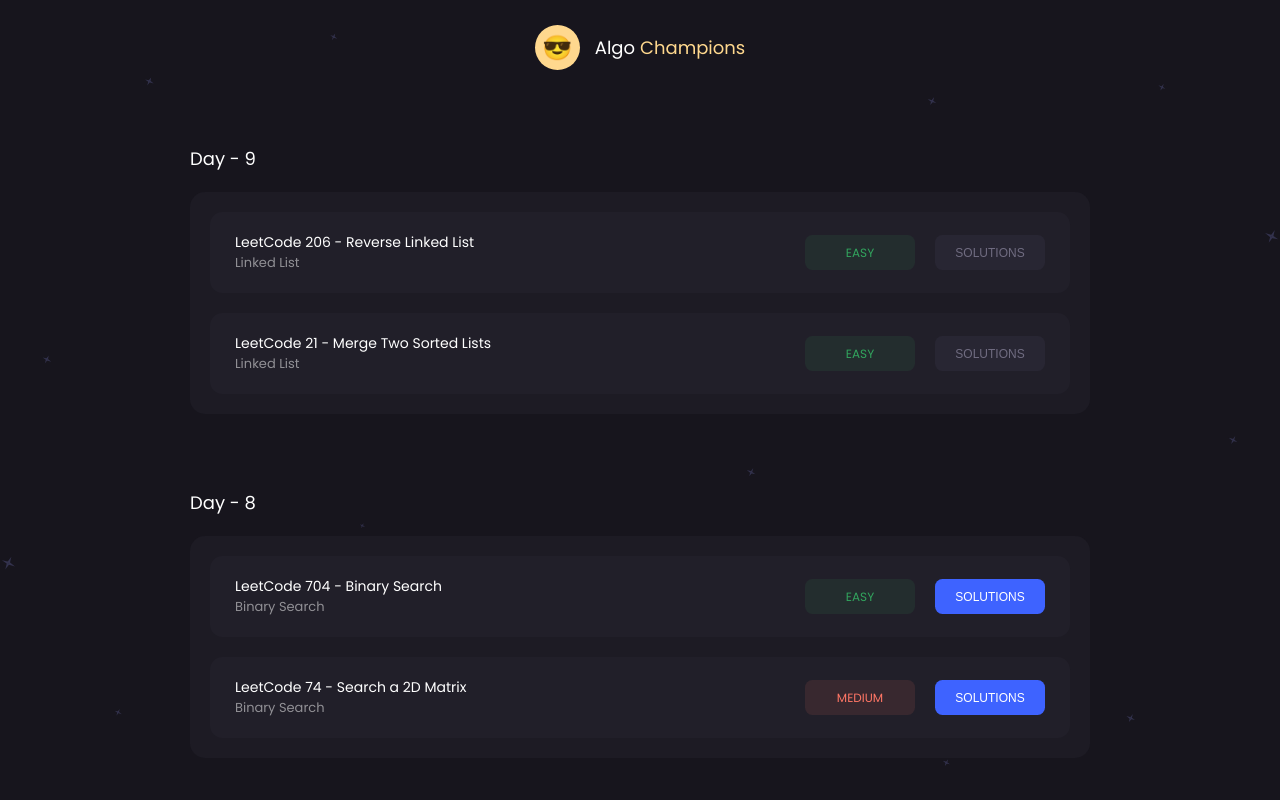
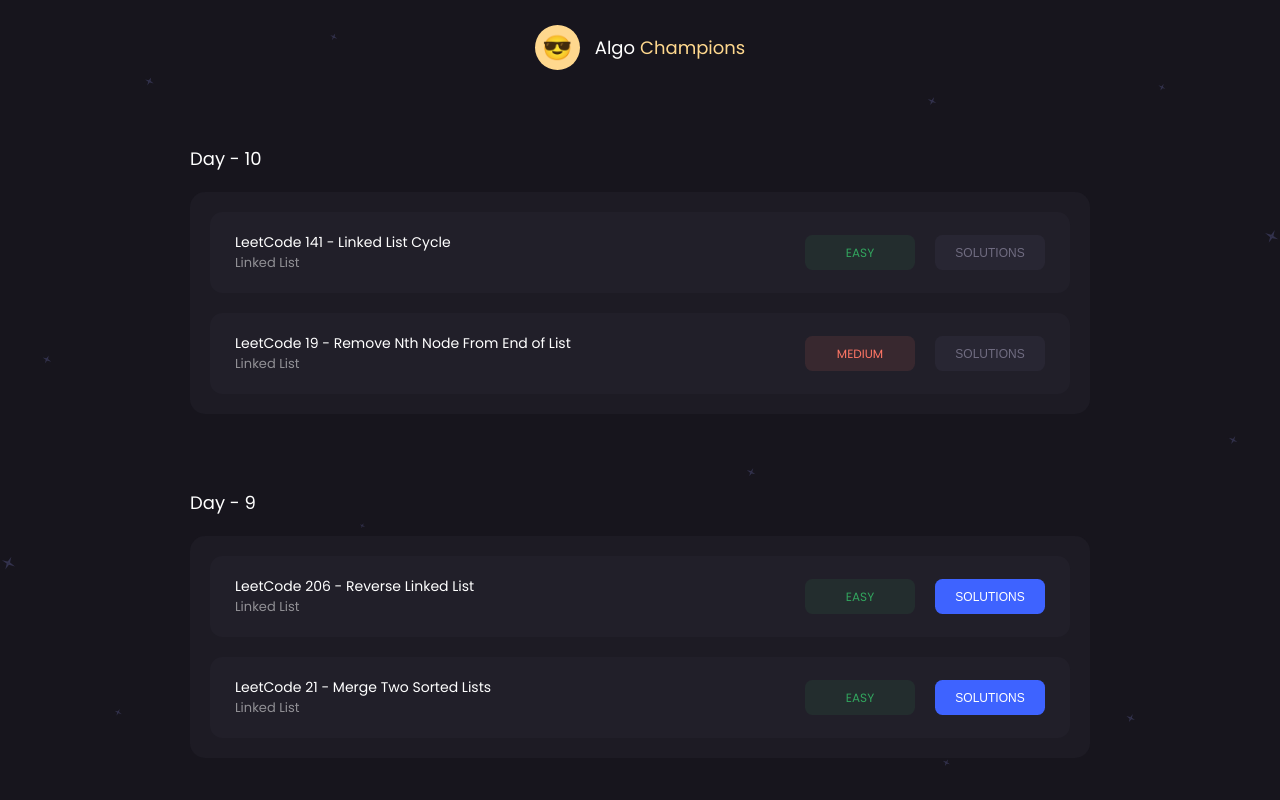
Before and after one commit to canberkkkkk/algo-champions, a React (Create React App) app: page / in a window 1280 px wide. Shown: the top 800 px of the page. Built offline with nearby package versions, Linux system fonts and the light colour scheme.

Commit message:
feat(algo-champions): add day-10 problems and day-9 solutions

```diff
--- a/src/constants.js
+++ b/src/constants.js
@@ -1,4 +1,23 @@
 export const QUESTION_BUNDLES = [
+  {
+    date: "Day - 10",
+    questions: [
+      {
+        name: "LeetCode 141 - Linked List Cycle",
+        link: "https://leetcode.com/problems/linked-list-cycle/",
+        type: "Linked List",
+        difficulty: "Easy",
+        solutions: null,
+      },
+      {
+        name: "LeetCode 19 - Remove Nth Node From End of List",
+        link: "https://leetcode.com/problems/remove-nth-node-from-end-of-list/",
+        type: "Linked List",
+        difficulty: "Medium",
+        solutions: null,
+      },
+    ],
+  },
   {
     date: "Day - 9",
     questions: [
@@ -7,14 +26,20 @@ export const QUESTION_BUNDLES = [
         link: "https://leetcode.com/problems/reverse-linked-list/",
         type: "Linked List",
         difficulty: "Easy",
-        solutions: null,
+        solutions: {
+          Java: "https://leetcode.com/problems/reverse-linked-list/solutions/3470890/java-iterative-solution/",
+          "C++": "https://leetcode.com/submissions/detail/942190251/",
+        },
       },
       {
         name: "LeetCode 21 - Merge Two Sorted Lists",
         link: "https://leetcode.com/problems/merge-two-sorted-lists/",
         type: "Linked List",
         difficulty: "Easy",
-        solutions: null,
+        solutions: {
+          Java: "https://leetcode.com/problems/merge-two-sorted-lists/solutions/3470887/java-solution/",
+          "C++": "https://leetcode.com/submissions/detail/942208453/",
+        },
       },
     ],
   },
```
